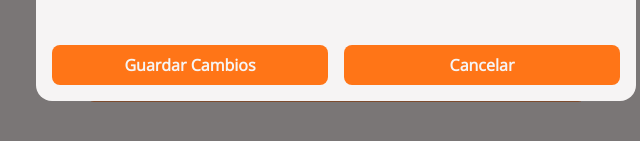
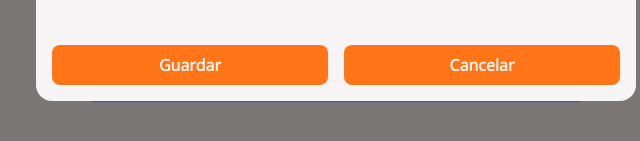
Before and after one commit to Mindmazing/3d-printing-cost-calculator, a website built with webpack: page src/template.html in a window 1280 px wide. Both pictures are taken after a click on the button "Configuarcion". Shown: the part 545-686 px from the top of the page, 304-944 px from the left. Built offline with nearby package versions, Linux system fonts and the light colour scheme.

Commit message:
change save button name from settings

```diff
--- a/src/template.html
+++ b/src/template.html
@@ -164,7 +164,7 @@
         </div>
         <div class="form-row">
           <div class="form-input">
-            <button type="submit">Guardar Cambios</button>
+            <button type="submit">Guardar</button>
           </div>
           <div class="form-input">
             <button type="button" id="close-settings-btn">Cancelar</button>
```
